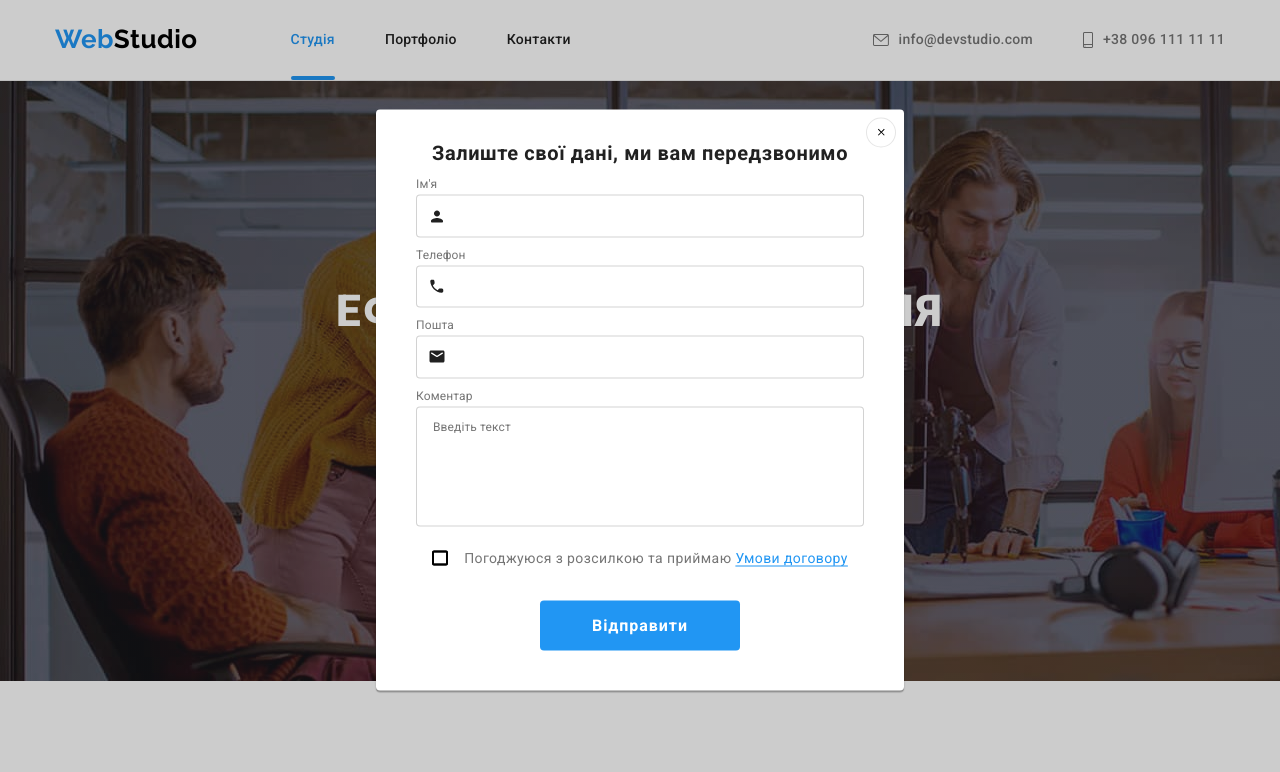
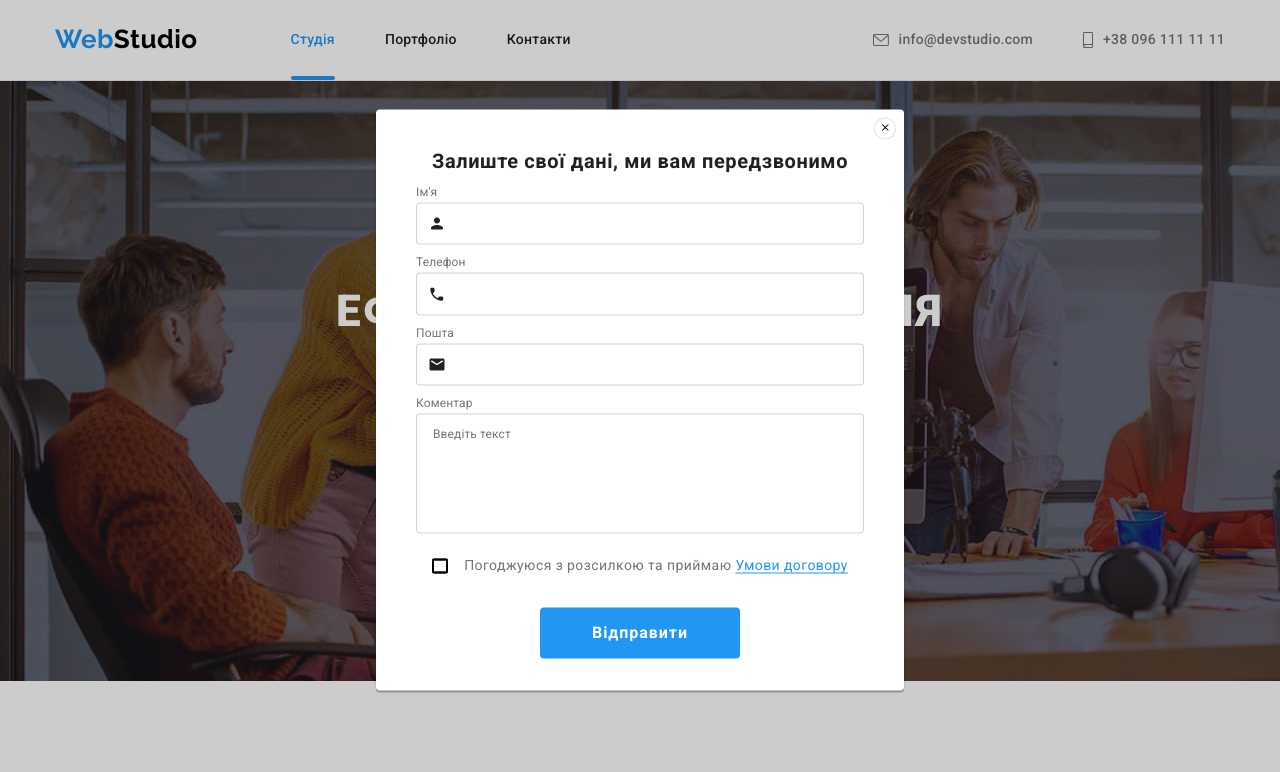
Before and after one commit to TayanaP/goit-markup-hw-06, a plain HTML site: page index.html in a window 1280 px wide. Both pictures are taken after a click on the button "Замовити послугу". Shown: the top 772 px of the page. Drawn offline with nearby package versions, Linux system fonts and the light colour scheme.

Commit message:
изменил index.html

```diff
--- a/css/styles.css
+++ b/css/styles.css
@@ -578,11 +578,11 @@ margin-left: 50px;
 }
 
 .form-field {
-    margin-left: 93px;
+    display: inline-block;
     align-items: center;
-    display: inline-block;
     justify-content: center;
     gap: 12px;
+    margin-left: auto;
 
 }
 
@@ -809,6 +809,7 @@ margin-left: 50px;
     width: 528px;
     height: 581px;
     border-radius: 4px;
+    padding: 40px;
 
     background: var(--secondary-color);
     box-shadow: 0px 1px 3px rgba(0, 0, 0, 0.12), 0px 1px 1px rgba(0, 0, 0, 0.14), 0px 2px 1px rgba(0, 0, 0, 0.2);
@@ -823,23 +824,14 @@ margin-left: 50px;
     top: 50%;
     left: 50%;
     transform: translate(-50%, -50%);
+}
 
-    display: flex;
+.modal-close{
+    position: absolute;
     align-items: center;
     justify-content: center;
     padding: 10px;
-}
-
-.modal-close{
-    position: relative;
-    top: 0;
-    right: 0;
-    width: 30px;
-    height: 30px;
-
     top: 8px;
-    bottom: 543px ;
-    left: 490px;
     right: 8px;
 
     background: var(--secondary-color);
--- a/index.html
+++ b/index.html
@@ -367,7 +367,7 @@
 
     <div class="backdrop is-hidden" data-modal>
         <div class="modal">
-            <button class="modal-close" data-modal-close>
+            <button type="button" class="modal-close" data-modal-close>
                 <a href="" class="link">
                 <svg class="icon" width="11" height="11">
                     <use href="./images/symbol-defs2.svg#icon-button"></use>
```
